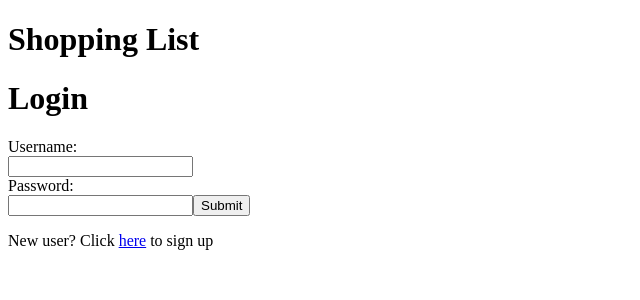
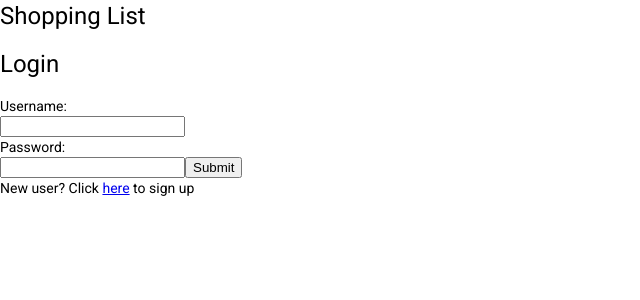
Before and after one commit to gsloup/shopping-list-angular-app, an Angular app: page /login in a window 1280 px wide. Shown: the top 300 px of the page, without its empty margins (0-640 px from the left). Built offline with nearby package versions, Linux system fonts and the light colour scheme.

Commit message:
imports material design

```diff
--- a/angular.json
+++ b/angular.json
@@ -28,6 +28,7 @@
               "src/assets"
             ],
             "styles": [
+              "./node_modules/@angular/material/prebuilt-themes/indigo-pink.css",
               "src/styles.scss"
             ],
             "scripts": []
@@ -92,6 +93,7 @@
               "src/assets"
             ],
             "styles": [
+              "./node_modules/@angular/material/prebuilt-themes/indigo-pink.css",
               "src/styles.scss"
             ],
             "scripts": []
@@ -123,6 +125,7 @@
           }
         }
       }
-    }},
+    }
+  },
   "defaultProject": "shopping-list-ang-app"
 }
--- a/package.json
+++ b/package.json
@@ -12,10 +12,12 @@
   "private": true,
   "dependencies": {
     "@angular/animations": "~10.1.2",
+    "@angular/cdk": "^10.2.5",
     "@angular/common": "~10.1.2",
     "@angular/compiler": "~10.1.2",
     "@angular/core": "~10.1.2",
     "@angular/forms": "~10.1.2",
+    "@angular/material": "^10.2.5",
     "@angular/platform-browser": "~10.1.2",
     "@angular/platform-browser-dynamic": "~10.1.2",
     "@angular/router": "~10.1.2",
--- a/src/app/app.module.ts
+++ b/src/app/app.module.ts
@@ -8,6 +8,8 @@
 import { SignupComponent } from './signup/signup.component';
 import { HttpClientModule } from '@angular/common/http';
 import { FormsModule } from '@angular/forms';
+import { MaterialModule } from './materialModule';
+import { BrowserAnimationsModule } from '@angular/platform-browser/animations';
 
 @NgModule({
   declarations: [
@@ -20,7 +22,9 @@
     BrowserModule,
     AppRoutingModule,
     HttpClientModule,
-    FormsModule
+    FormsModule,
+    MaterialModule,
+    BrowserAnimationsModule
   ],
   providers: [],
   bootstrap: [AppComponent]
--- a/src/index.html
+++ b/src/index.html
@@ -6,8 +6,10 @@
   <base href="/">
   <meta name="viewport" content="width=device-width, initial-scale=1">
   <link rel="icon" type="image/x-icon" href="favicon.ico">
+  <link href="https://fonts.googleapis.com/css?family=Roboto:300,400,500&display=swap" rel="stylesheet">
+  <link href="https://fonts.googleapis.com/icon?family=Material+Icons" rel="stylesheet">
 </head>
-<body>
+<body class="mat-typography">
   <app-root></app-root>
 </body>
 </html>
--- a/src/styles.scss
+++ b/src/styles.scss
@@ -1 +1,4 @@
 /* You can add global styles to this file, and also import other style files */
+
+html, body { height: 100%; }
+body { margin: 0; font-family: Roboto, "Helvetica Neue", sans-serif; }
```
Also changed, not shown: src/app/materialModule.ts (added, +97 -0 lines), 1 other file (tests, documents, lock files or other folders).
